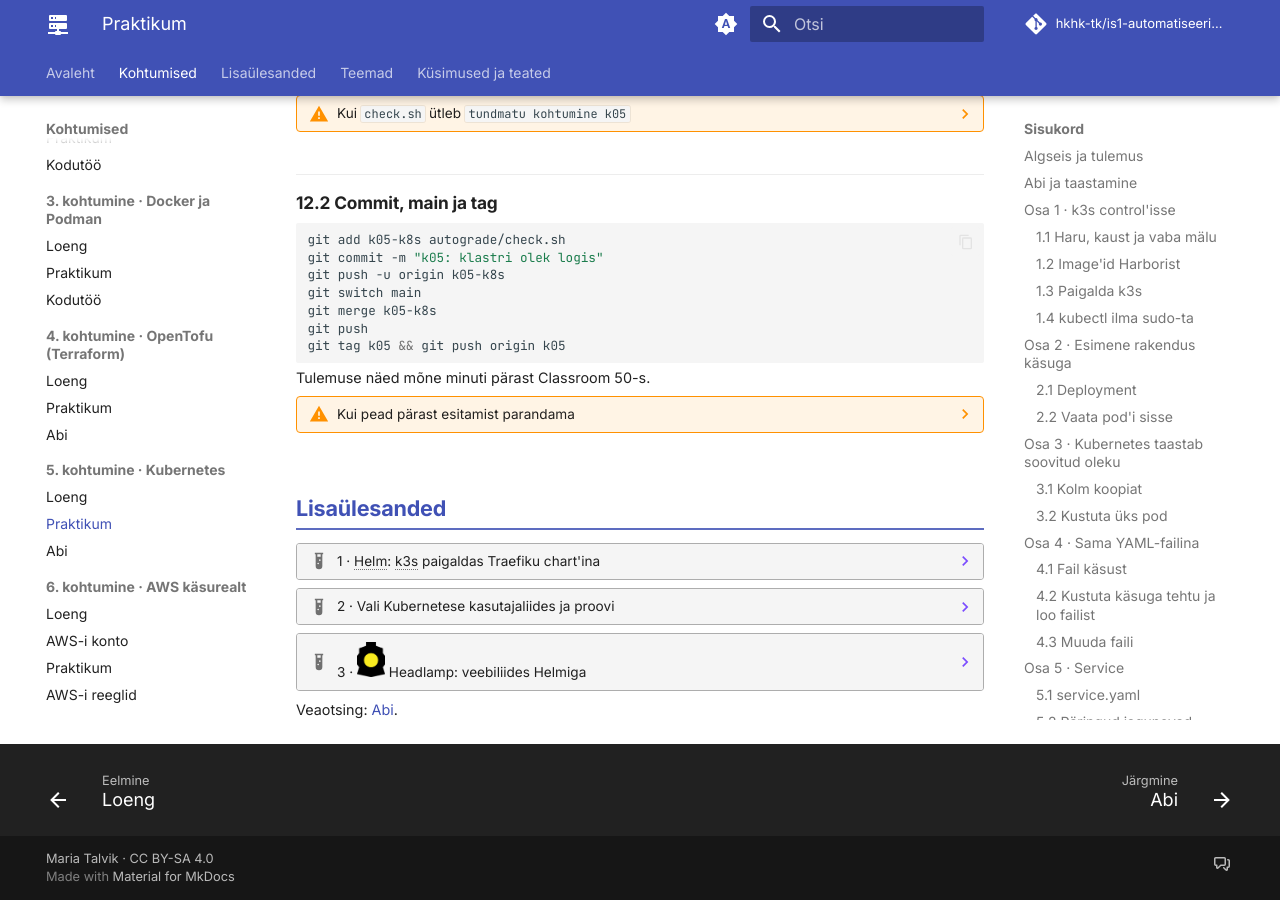
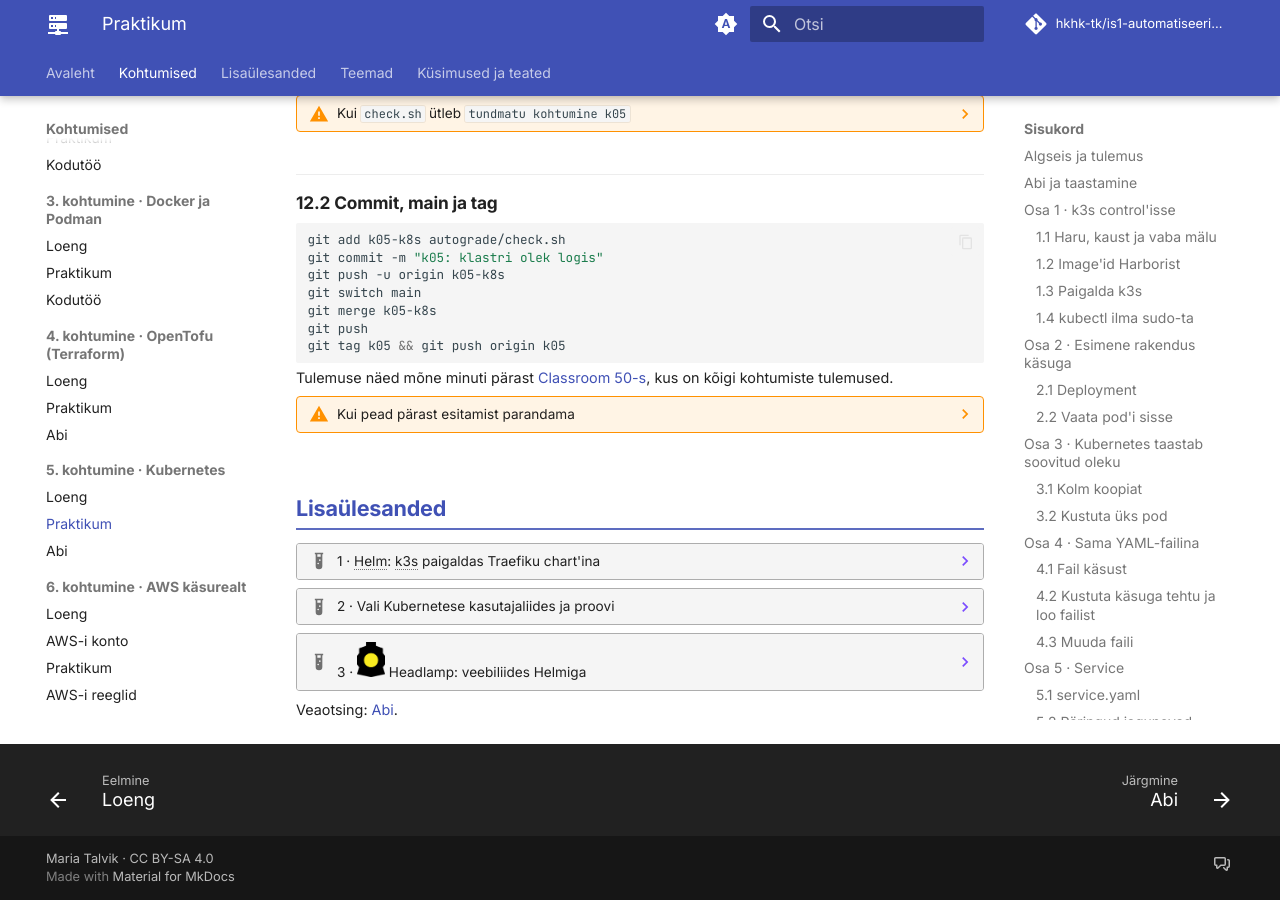
Before and after one commit to hkhk-tk/is1-automatiseerimine, an MkDocs documentation site: the page built from docs/k05/lab.md, in a window 1280 px wide and 900 px high, scrolled down 17855 px. Built offline with MkDocs 1.6.1 and Material for MkDocs 9.7.7, drawn with Linux system fonts in a browser that asks for light colours; comment, search, counter and statistics services are not loaded.

Commit message:
K5 praktikum: link Classroom 50 tulemustele

````diff
--- a/docs/k05/lab.md
+++ b/docs/k05/lab.md
@@ -1327,7 +1327,7 @@ git push
 git tag k05 && git push origin k05
 ```
 
-Tulemuse näed mõne minuti pärast Classroom 50-s.
+Tulemuse näed mõne minuti pärast [Classroom 50-s](https://classroom50.org/hkhk-tk/is126-automatiseerimine/assignments), kus on kõigi kohtumiste tulemused.
 
 ??? warning "Kui pead pärast esitamist parandama"
 
````
